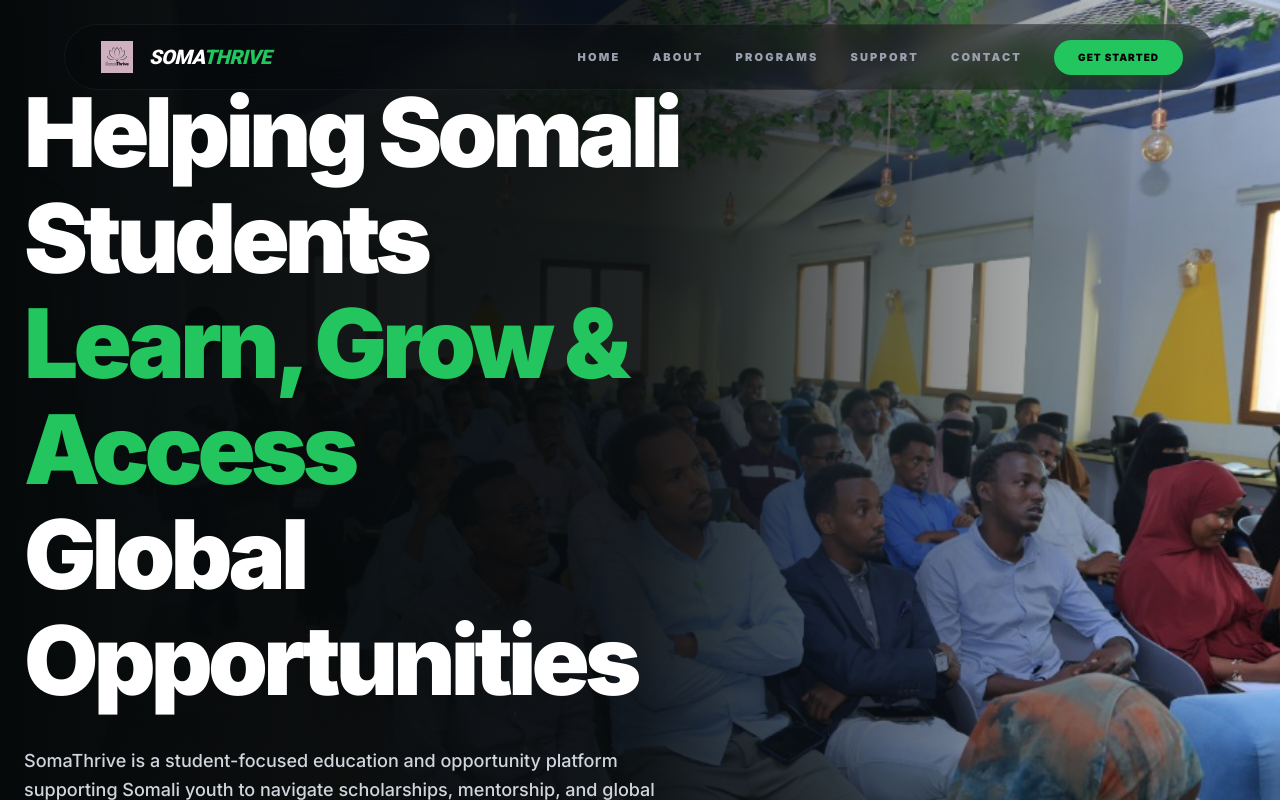
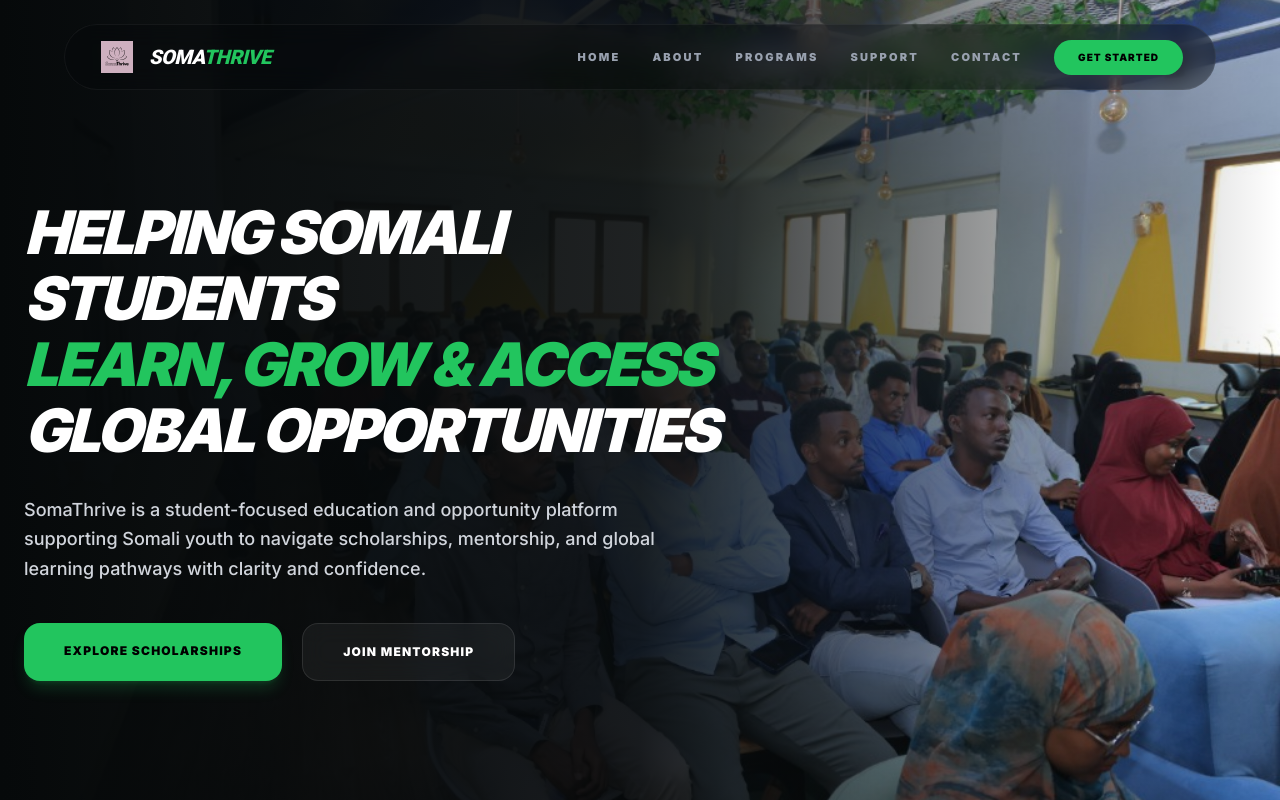
Before and after one commit to mohamedosmann/somathrive, a Next.js app: page / in a window 1280 px wide. Shown: the top 800 px of the page. Built offline with nearby package versions, Linux system fonts and the light colour scheme.

Commit message:
UI: Refined hero headline text, structure and reduced size for better balance

```diff
--- a/app/page.tsx
+++ b/app/page.tsx
@@ -113,7 +113,7 @@ export default function Home() {
             transition={{ duration: 1, ease: [0.22, 1, 0.36, 1] }}
             className="max-w-4xl"
           >
-            <h1 className="text-5xl md:text-7xl lg:text-8xl font-inter font-black leading-[1.1] mb-8 text-white tracking-tighter">
+            <h1 className="text-4xl md:text-5xl lg:text-6xl font-inter font-black leading-[1.1] mb-8 text-white tracking-tighter uppercase italic">
               Helping Somali <br /> Students <br />
               <span className="text-[#22c55e]">Learn, Grow & Access</span> <br />
               Global Opportunities
```
